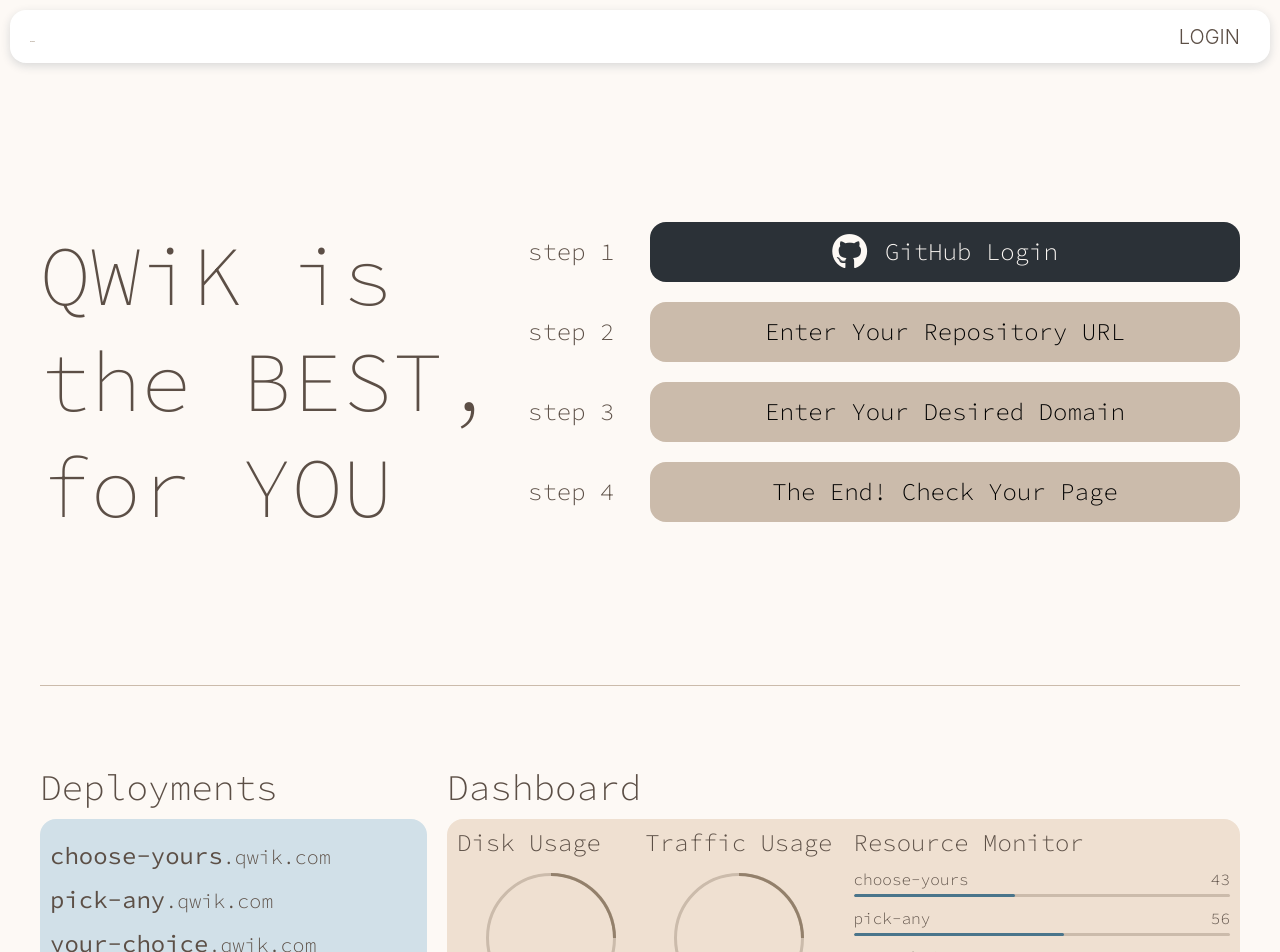
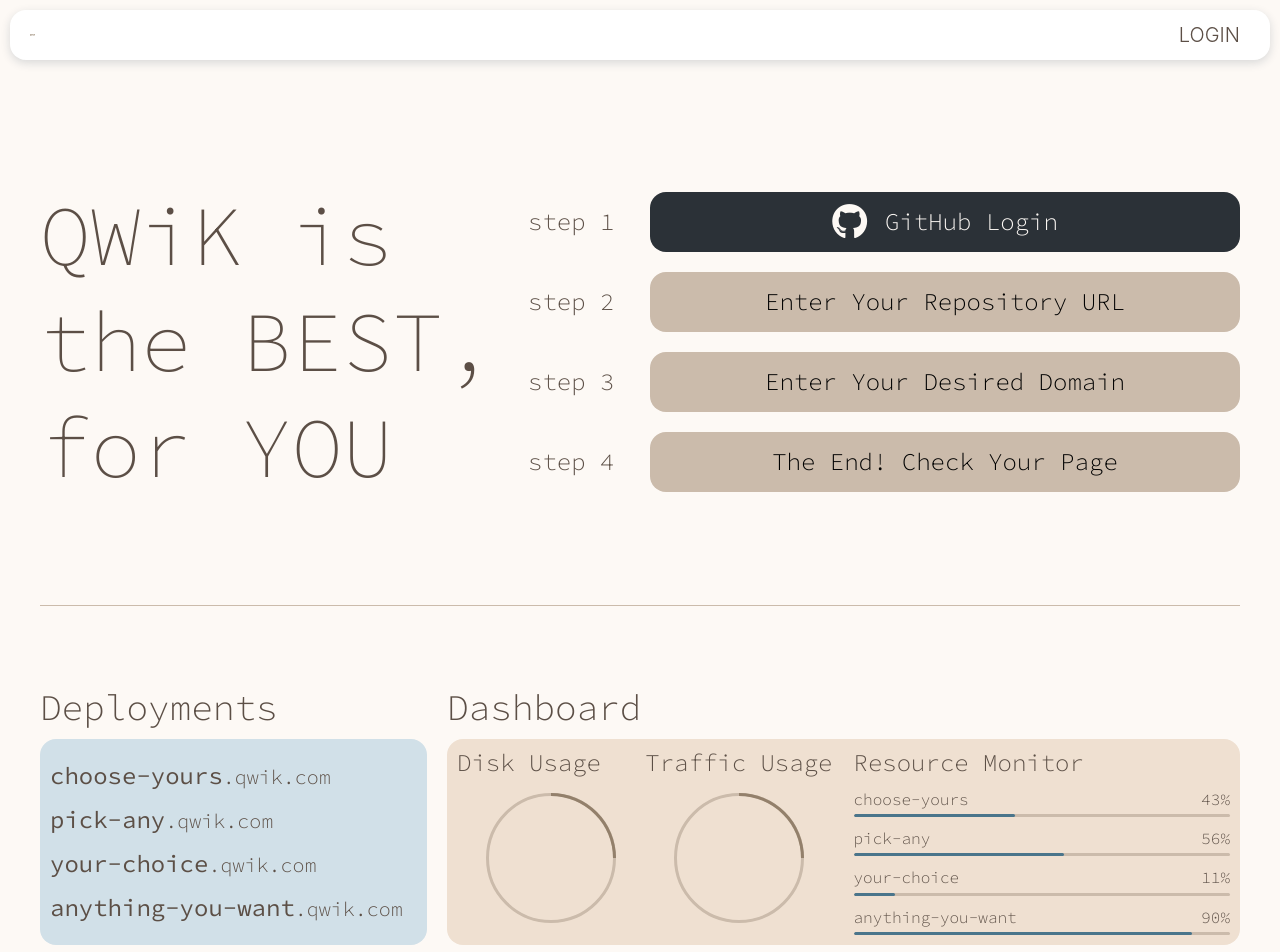
Before and after one commit to QWiK-platform/QWiK-FE, a React (Create React App) app: page / in a window 1280 px wide. Shown: the top 952 px of the page. Built offline with nearby package versions, Linux system fonts and the light colour scheme; a web font is replaced by a local one.

Commit message:
feat: api 연동 작업을 위한 임시 커밋

```diff
--- a/public/index.html
+++ b/public/index.html
@@ -5,10 +5,10 @@
     <!-- <link rel="icon" href="%PUBLIC_URL%/favicon.ico" /> -->
     <meta name="viewport" content="width=device-width, initial-scale=1" />
     <meta name="theme-color" content="#000000" />
-    <meta
+    <!-- <meta
       name="description"
       content="Web site created using create-react-app"
-    />
+    /> -->
     <link rel="manifest" href="%PUBLIC_URL%/manifest.json" />
     <!-- font awesome -->
     <link
--- a/src/App.css
+++ b/src/App.css
@@ -146,6 +146,7 @@ pre {
 
 .btn-box {
   text-align: center;
+  cursor: pointer;
 }
 
 .modal-popup button {
--- a/src/components/Header.css
+++ b/src/components/Header.css
@@ -25,7 +25,8 @@
 
 .header .header-container .logo-box a {
   display: inline-block;
-  height: 33px;
+  line-height: 0;
+  font-size: 0;
 }
 
 .header .logo-box img {
--- a/src/pages/AuthCallback.jsx
+++ b/src/pages/AuthCallback.jsx
@@ -43,14 +43,14 @@ const AuthCallback = () => {
           if (result.access_token) {
             localStorage.setItem("token", result.access_token);
             console.log(result.access_token);
-            // navigate("/dashboard");
+            navigate("/dashboard");
           } else {
             console.error("로그인 실패");
-            // navigate("/");
+            navigate("/");
           }
         } catch (error) {
           console.error("에러 확인됨", error);
-          // navigate("/");
+          navigate("/");
         }
       }
     };
--- a/src/pages/Index.css
+++ b/src/pages/Index.css
@@ -1,11 +1,11 @@
 .index-section {
-  padding-top: 222px;
+  padding-top: 182px;
   font-family: "Source Code Pro";
 }
 
 .index-section .service-info-container {
   display: flex;
-  padding-bottom: 145px;
+  padding-bottom: 105px;
   border-bottom: solid 1px var(--secondary-color);
 }
 
@@ -21,6 +21,7 @@
 
 .service-info-container .step-container {
   width: calc(100% - 488px);
+  margin-top: 10px;
 }
 
 .step-container .step-box {
--- a/src/pages/Index.jsx
+++ b/src/pages/Index.jsx
@@ -2,6 +2,7 @@ import React from "react";
 import "./Index.css";
 
 const Index = () => {
+
   const indexDeploymentsList = [
     {
       id: 1,
@@ -100,7 +101,7 @@ const Index = () => {
                       <div className="text-box">
                         <p className="project-name">{deployment.name}</p>
                         <span className="percent-num">
-                          {deployment.resource}
+                          {deployment.resource}%
                         </span>
                       </div>
                       <div className="progress-bar-box">
--- a/src/pages/Login.jsx
+++ b/src/pages/Login.jsx
@@ -36,9 +36,9 @@ const Login = () => {
               <img src="/logo-qwik.svg" alt="QWiK 로고" />
             </div>
           </div>
-          <div className="btn-box">
+          <div className="btn-box" onClick={handleGitHubLogin}>
             <i className="fab fa-github"></i>
-            <button onClick={handleGitHubLogin}>GitHub으로 시작하기</button>
+            <button>GitHub으로 시작하기</button>
           </div>
           <div className="term-container">
             <p>
```
Also changed, not shown: 2 other files (tests, documents, lock files or other folders).
